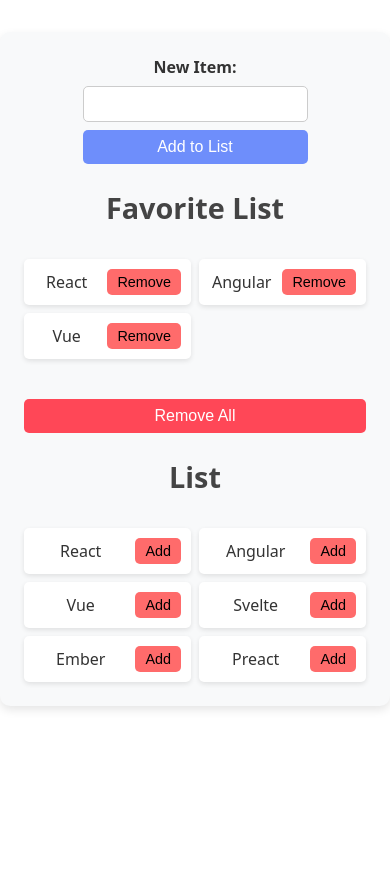
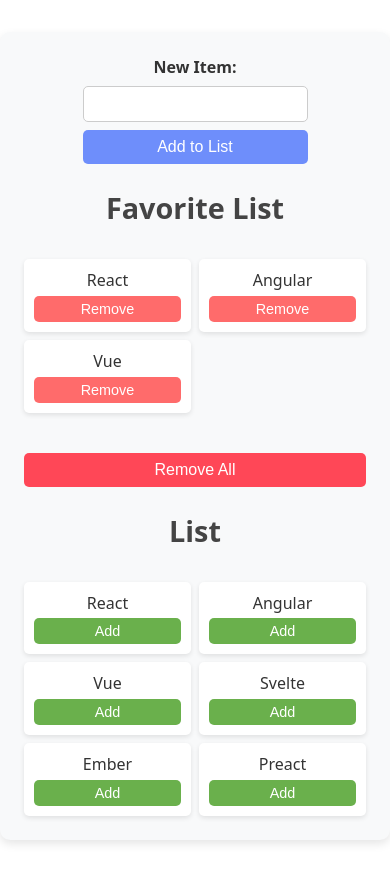
Before and after one commit to Espadv69/useState-Intermediate, a React (Vite) app in the folder DynamicFavorites/: page / in a window 390 px wide. Before the commit the page ends 844 px from the top, so only its background shows below. Built offline with nearby package versions, Linux system fonts and the light colour scheme; the HTML template or start-up script is replaced by a standard one.

Commit message:
Refactor FavoriteList CSS to use flexbox for improved layout and responsiveness

```diff
--- a/DynamicFavorites/src/components/FavoriteList/FavoriteList.css
+++ b/DynamicFavorites/src/components/FavoriteList/FavoriteList.css
@@ -73,15 +73,15 @@
   max-width: 180px;
   border-radius: 5px;
   box-shadow: 0 2px 5px rgba(0, 0, 0, 0.1);
-  display: grid;
-  grid-template-columns: 1fr auto;
-  align-items: center;
-  gap: 0.5rem;
+  display: flex;
+  flex-direction: column;
+  gap: .3rem;
   text-align: center;
 }
 
 .favorite__li-button,
 .list__li-button {
+  color: white;
   background: #ff6b6b;
   padding: 5px 10px;
   font-size: 0.9rem;
@@ -91,8 +91,15 @@
   transition: 0.3s;
 }
 
-.favorite__li-button:hover,
+.list__li-button {
+  background: #6ab04c;
+}
+
 .list__li-button:hover {
+  background: #4d8c3c;
+}
+
+.favorite__li-button:hover {
   background: #e63946;
 }
 
```
